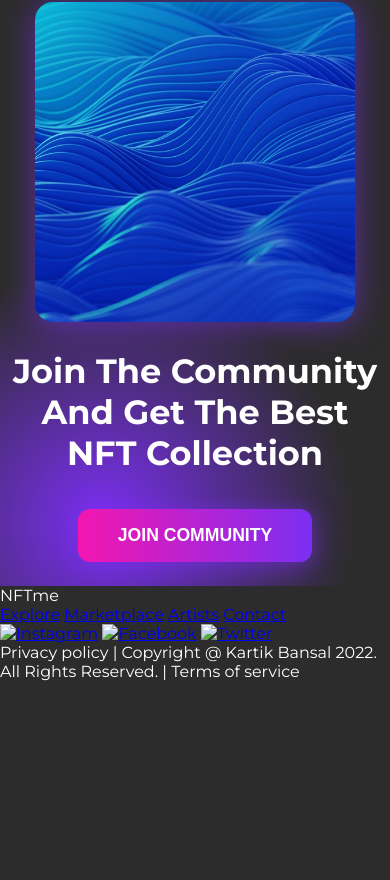
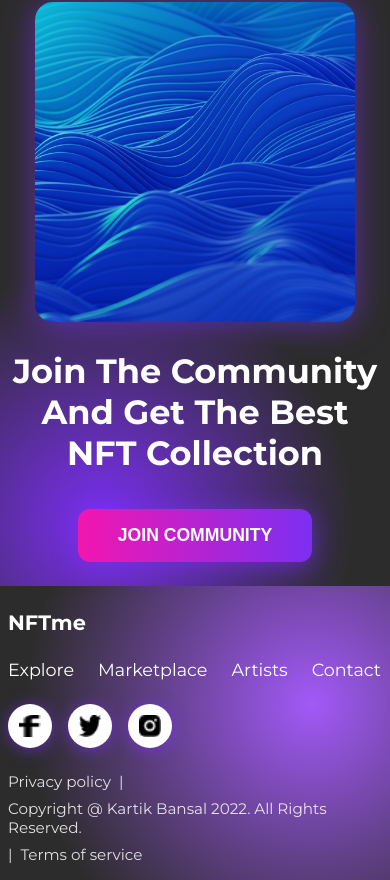
Before and after one commit to HimanshuHeda/Task-2-NFT-Landing-Page, a plain HTML site: page index.html in a window 390 px wide. Shown: the part 4459-5339 px from the top of the page. Before the commit the page ends 5140 px from the top, so only its background shows below. Drawn offline with Linux system fonts and the light colour scheme.

Commit message:
Update footer icons and add footer styles for improved design

```diff
--- a/index.html
+++ b/index.html
@@ -211,9 +211,9 @@
         <a href="#contact">Contact</a>
       </nav>
       <div class="footer-social">
-        <a href="#" class="footer-social-icon"><img src="./Images/instagram.svg" alt="Instagram"></a>
-        <a href="#" class="footer-social-icon"><img src="./Images/facebook.svg" alt="Facebook"></a>
-        <a href="#" class="footer-social-icon"><img src="./Images/twitter.svg" alt="Twitter"></a>
+        <a href="#" class="footer-social-icon"><img src="./Images/Vector (1).png" alt="Instagram"></a>
+        <a href="#" class="footer-social-icon"><img src="./Images/Vector (2).png" alt="Facebook"></a>
+        <a href="#" class="footer-social-icon"><img src="./Images/Vector.png" alt="Twitter"></a>
       </div>
     </div>
     <div class="footer-bottom">
--- a/style.css
+++ b/style.css
@@ -1,3 +1,102 @@
+/* --- Footer Section Styles --- */
+.footer-section {
+  width: 100vw;
+  background: radial-gradient(circle at 80% 40%, #a259f7 0%, #2c2c2c 80%);
+  padding: 0;
+  margin-top: 0;
+}
+.footer-main {
+  display: flex;
+  align-items: center;
+  justify-content: space-between;
+  max-width: 1200px;
+  margin: 0 auto;
+  padding: 48px 32px 0 32px;
+}
+.footer-brand {
+  font-size: 2.2rem;
+  font-weight: 700;
+  color: #fff;
+}
+.footer-nav {
+  display: flex;
+  gap: 48px;
+}
+.footer-nav a {
+  color: #fff;
+  font-size: 1.1rem;
+  text-decoration: none;
+  font-weight: 500;
+  transition: color 0.2s;
+}
+.footer-nav a:hover {
+  color: #f316b0;
+}
+.footer-social {
+  display: flex;
+  gap: 24px;
+}
+.footer-social-icon {
+  background: #fff;
+  border-radius: 50%;
+  width: 44px;
+  height: 44px;
+  display: flex;
+  align-items: center;
+  justify-content: center;
+  box-shadow: 0 2px 16px 0 #7b2ff2a0;
+  transition: background 0.2s;
+}
+.footer-social-icon img {
+  width: 22px;
+  height: 22px;
+}
+.footer-social-icon:hover {
+  background: linear-gradient(90deg, #f316b0 0%, #7b2ff2 100%);
+}
+.footer-bottom {
+  display: flex;
+  align-items: center;
+  justify-content: flex-start;
+  gap: 18px;
+  max-width: 1200px;
+  margin: 24px auto 0 auto;
+  padding: 0 32px 32px 32px;
+  color: #fff;
+  font-size: 1rem;
+  opacity: 0.85;
+  flex-wrap: wrap;
+}
+@media (max-width: 900px) {
+  .footer-main {
+    flex-direction: column;
+    gap: 24px;
+    align-items: flex-start;
+    padding: 32px 16px 0 16px;
+  }
+  .footer-bottom {
+    padding: 0 16px 24px 16px;
+  }
+  .footer-nav {
+    gap: 24px;
+  }
+  .footer-social {
+    gap: 16px;
+  }
+}
+@media (max-width: 600px) {
+  .footer-main {
+    padding: 24px 8px 0 8px;
+  }
+  .footer-bottom {
+    padding: 0 8px 16px 8px;
+    font-size: 0.95rem;
+    gap: 8px;
+  }
+  .footer-brand {
+    font-size: 1.3rem;
+  }
+}
 /* --- Bitcoin Art Work Auction Section Styles --- */
 .artwork-auction-section {
   width: 100vw;
```
Also changed, not shown: Images/Vector (1).png (added), Images/Vector (2).png (added), Images/Vector.png (added), 1 other file.
